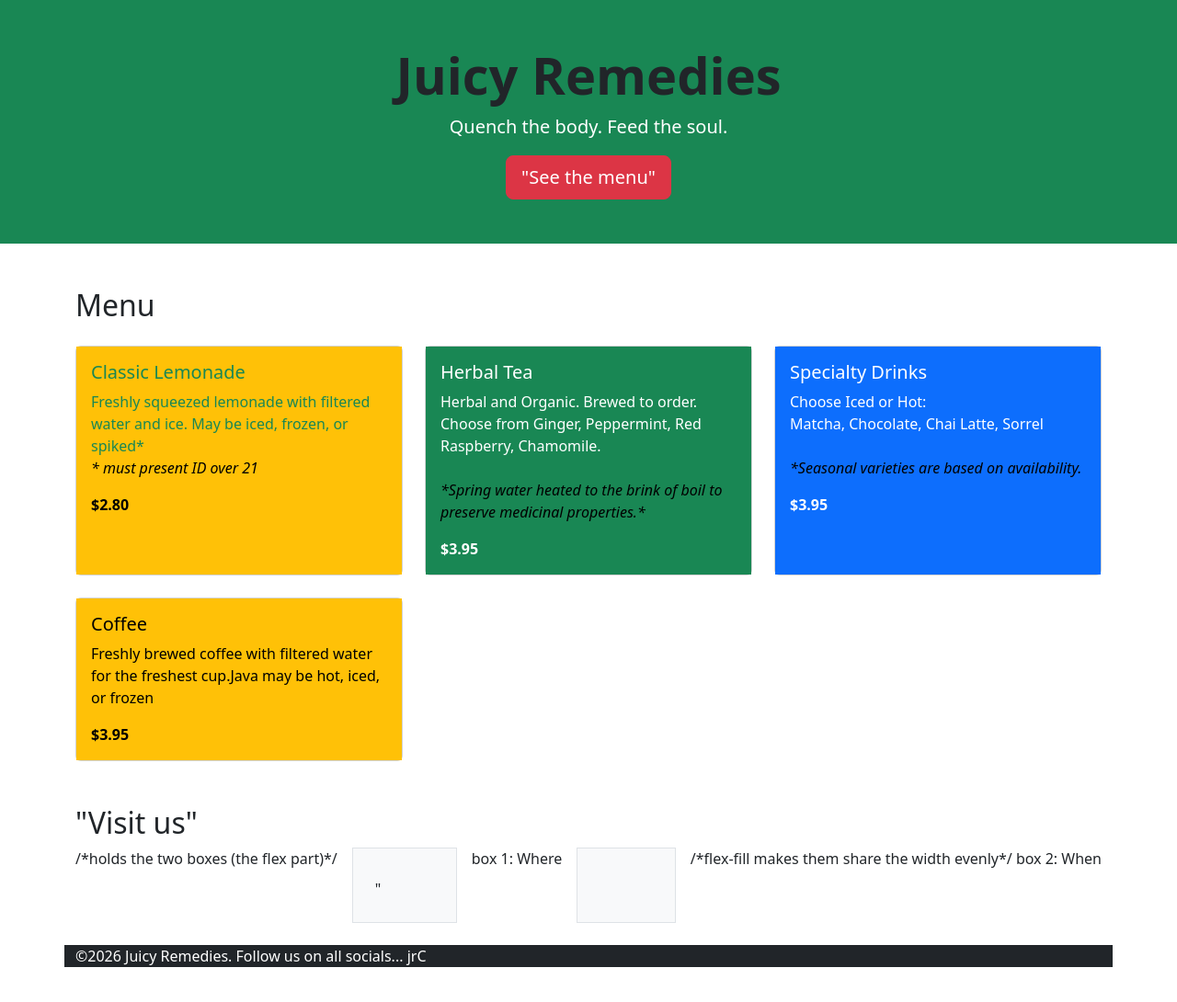
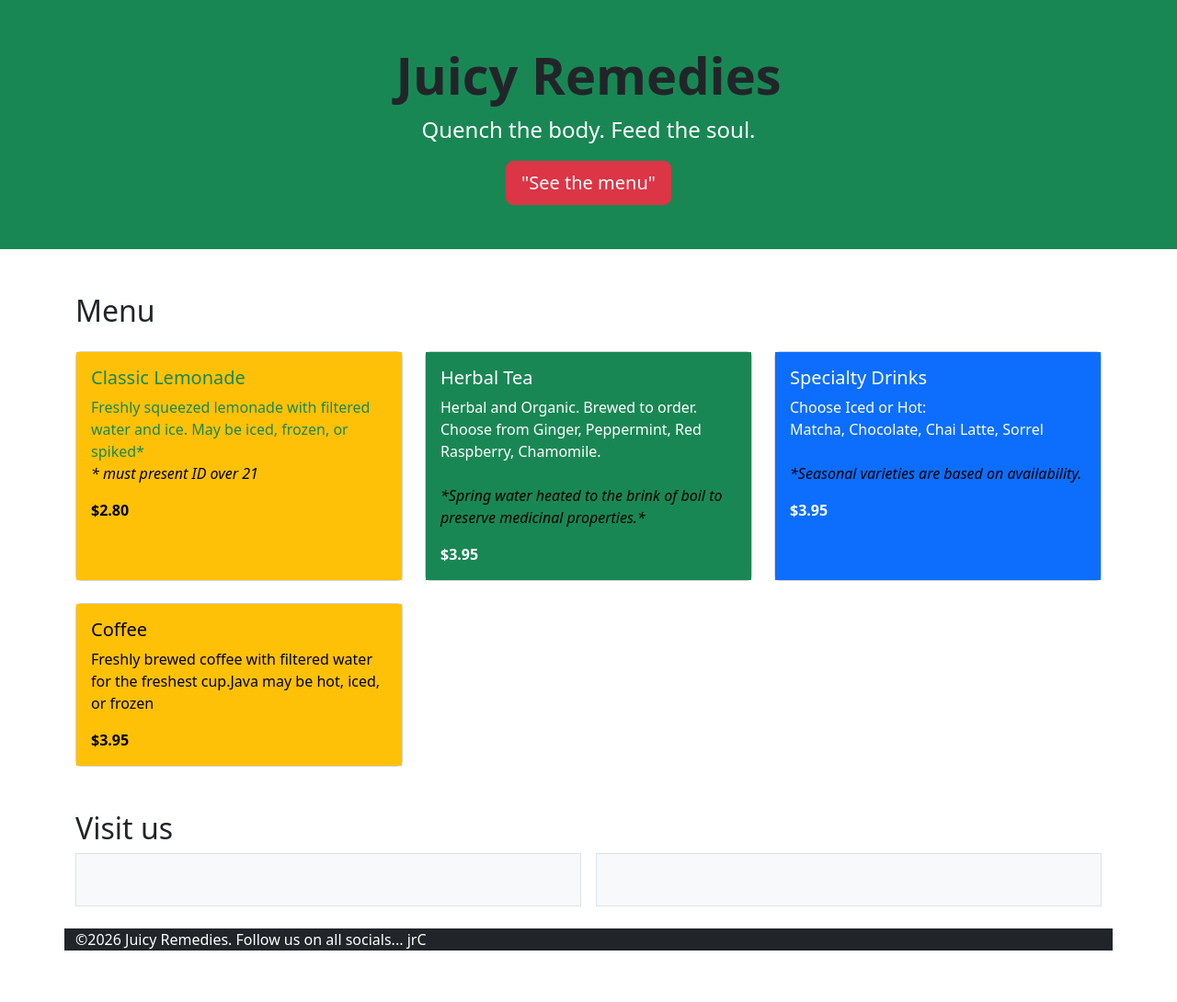
Before and after one commit to Developin-JRC/food-truck-site, a plain HTML site: page index.html in a window 1280 px wide. Shown: the whole page at 92% size. Drawn offline with nearby package versions, Linux system fonts and the light colour scheme.

Commit message:
Responsive spacing and heading size

```diff
--- a/index.html
+++ b/index.html
@@ -5,6 +5,7 @@
     <meta name="viewport" content="width=device-width, initial-scale=1.0">
     <title>Juicy Remedies</title>
     <link href="https://cdn.jsdelivr.net/npm/bootstrap@5.3.3/dist/css/bootstrap.min.css" rel="stylesheet">
+    <link rel="stylesheet" href="style.css">
 </head>
 <body>
     <header class="bg-success text-center py-5">
@@ -62,12 +63,14 @@
                     </div>
         </session>
         <section id="visit" class="mt-5">
-            <h2 class=""mb-4>"Visit us"</h2>
-            <div class="d-flex flex-column flex-md-row gap-3"> /*holds the two boxes (the flex part)*/
-                <div class="p-4 bg-light border flex-fill">
-                    <h3 class="<h3 class="h5"></h3>"
-                </div> box 1: Where
-                <div class="p-4 bg-light border flex-fill"></div> /*flex-fill makes them share the width evenly*/ box 2: When
+            <h2 class=""mb-4>Visit us</h2>
+            <div class="d-flex flex-column flex-md-row gap-3"><!--holds the two boxes, flex-fill makes them share the width evenly -->
+                <div class="p-4 bg-light border flex-fill"><!--holds box 1 (Where to visit us)-->
+                    <h3 class="h5"></h3>
+                </div>
+                <div class="p-4 bg-light border flex-fill"><!--holds box 2 (When to visit us)-->
+                    <h3 class="h5"></h3>
+                </div>
         </section>
         <footer class="bg-dark text-white">&copy;2026 Juicy Remedies. Follow us on all socials... jrC</footer>
     </main>
--- a/style.css
+++ b/style.css
@@ -3,7 +3,7 @@
 }
 
 .lead {
-    font-size: 1.125rem;
+    font-size: 1.125rem; /*phone size*/
 }
 
 @media (min-width:768px) {
@@ -12,6 +12,18 @@
     }
 
     .lead {
-        font-size: 1.5rem;
+        font-size: 1.5rem; /*big screen size */
     }
 }
+/*About rem.
+rem is a size based on the browser's normal text size, which is usually 16px.
+If someone sets bigger text in their browser, everything in rem grows with it, so rem is kinder than px.
+ rem        About   Good for
+ 1rem       16px    Normal sentences. Don't go smaller on phones.
+ 1.125rem   18px    An intro sentence on phones
+ 1.25rem    20px    Bootstrap's lead
+ 1.5rem     24px    An intro sentence on big screens
+ 2.5rem     40px    The main heading on phones
+ 4.5rem     72px    The main heading on big screens
+ Rule of thumb: keep sentences at 1rem or more on phones,
+ and make the big-screen size about 1.25 to 1.5 times bigger.*/
```
